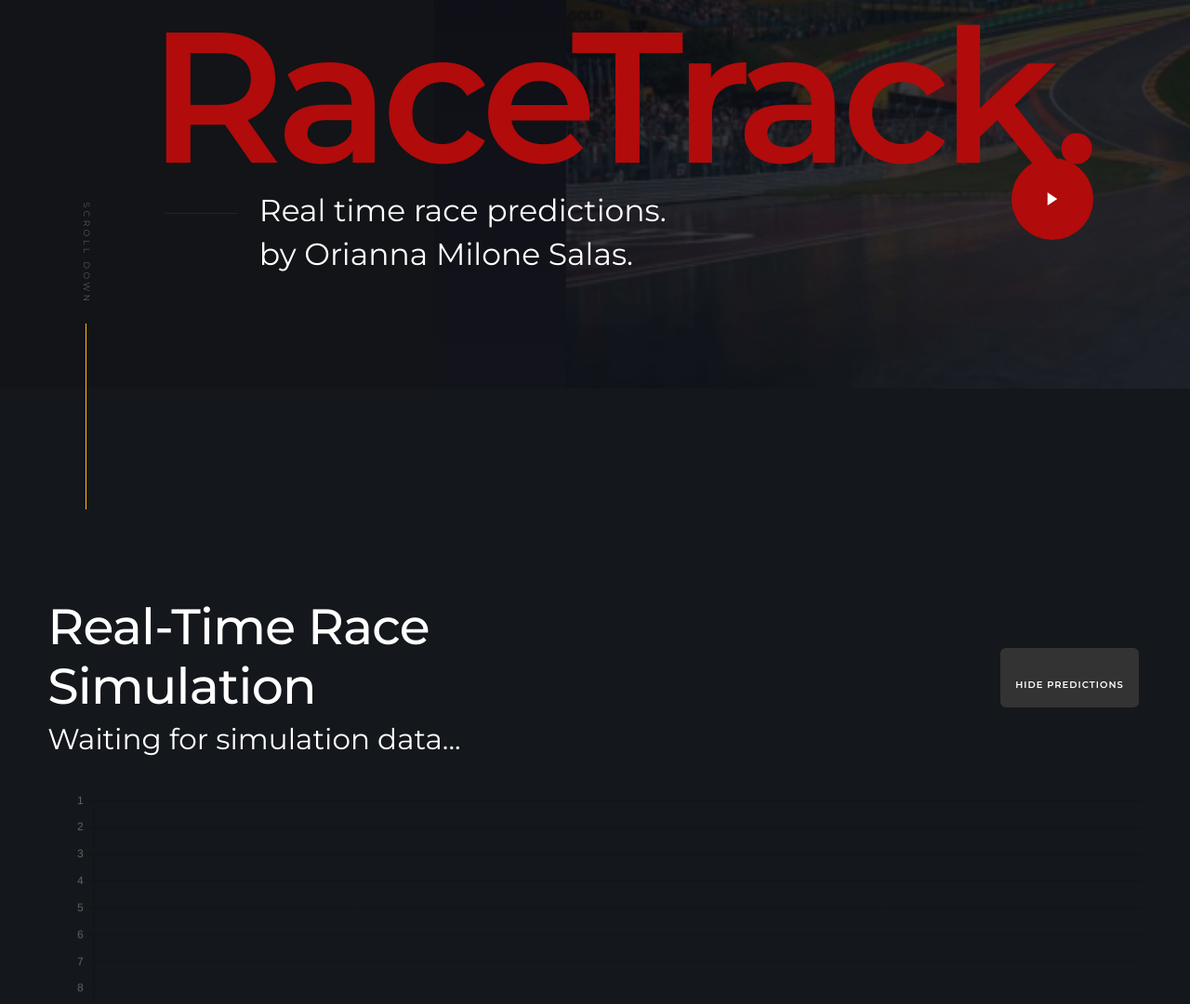
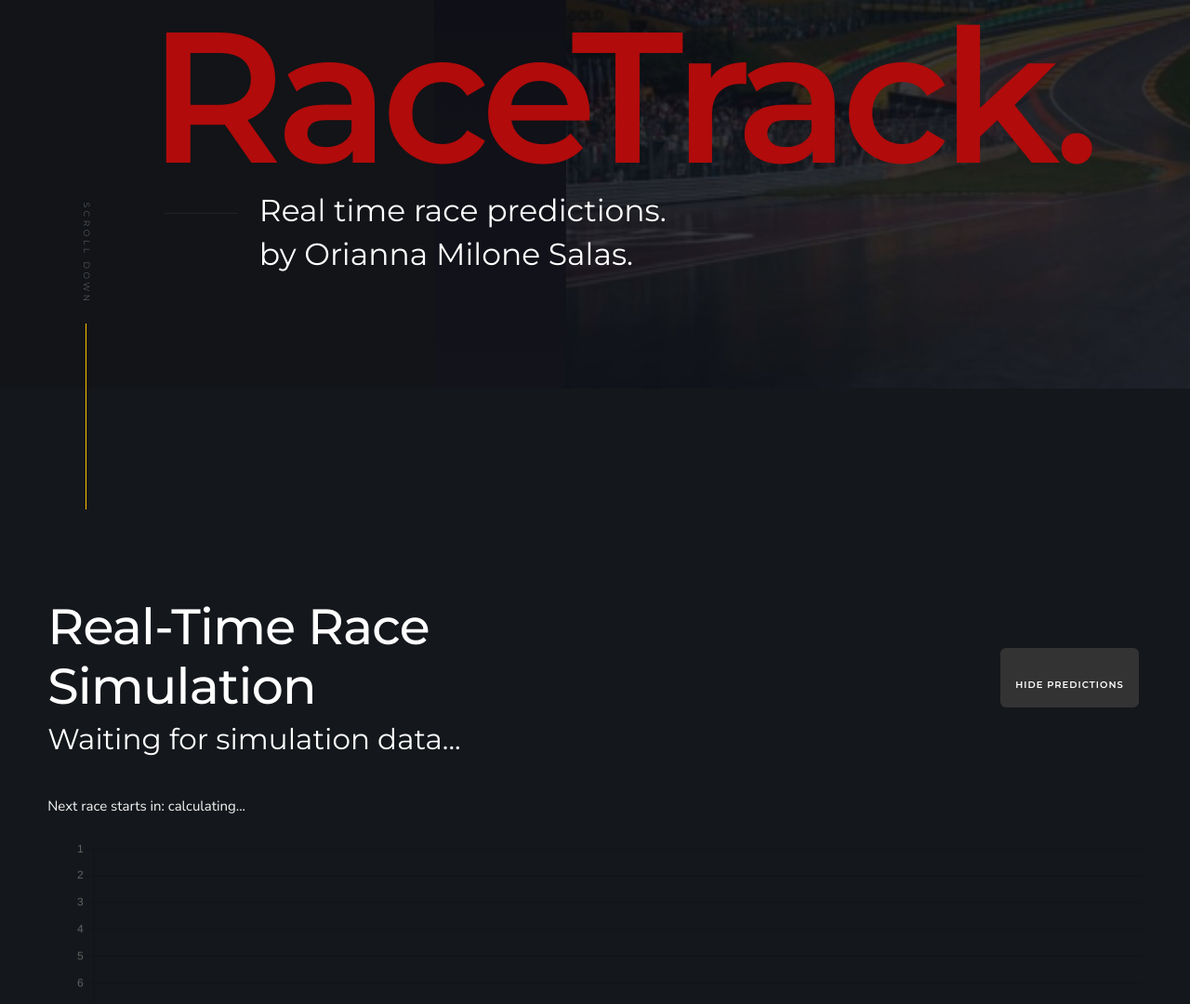
Before and after one commit to OriannaMilone/RaceTrack, a website: page web_project/public/index.html in a window 1280 px wide. Shown: the part 398-1478 px from the top of the page at 93% size. Drawn offline with nearby package versions, Linux system fonts and the light colour scheme; no server answers.

Commit message:
quitar lo de video

```diff
--- a/web_project/public/index.html
+++ b/web_project/public/index.html
@@ -153,7 +153,7 @@
             </div>
         </div>
 
-        <div class="s-hero__video">
+        <!-- <div class="s-hero__video">
             <a class="s-hero__video-link"
                 href="https://player.vimeo.com/video/117310401?color=01aef0&amp;title=0&amp;byline=0&amp;portrait=0"
                 data-lity="">
@@ -162,7 +162,7 @@
                 </svg>
                 <span class="s-hero__video-text">Play Video</span>
             </a>
-        </div>
+        </div> -->
 
         <div class="s-hero__scroll">
             <a href="#about" class="s-hero__scroll-link smoothscroll">
@@ -202,6 +202,9 @@
                 </button>
             </div>
 
+            <div id="contador-carrera" style="margin-bottom: 20px; font-size: 1.5rem; color: #f5f5f5;">
+                Next race starts in: <span id="tiempo-restante">calculating...</span>
+            </div>
 
             <canvas id="graficoCarrera" width="800" height="400"></canvas>
             <script src="/socket.io/socket.io.js"></script>
```
Also changed, not shown: web_project/views/admin.html (+1 -1 lines).
